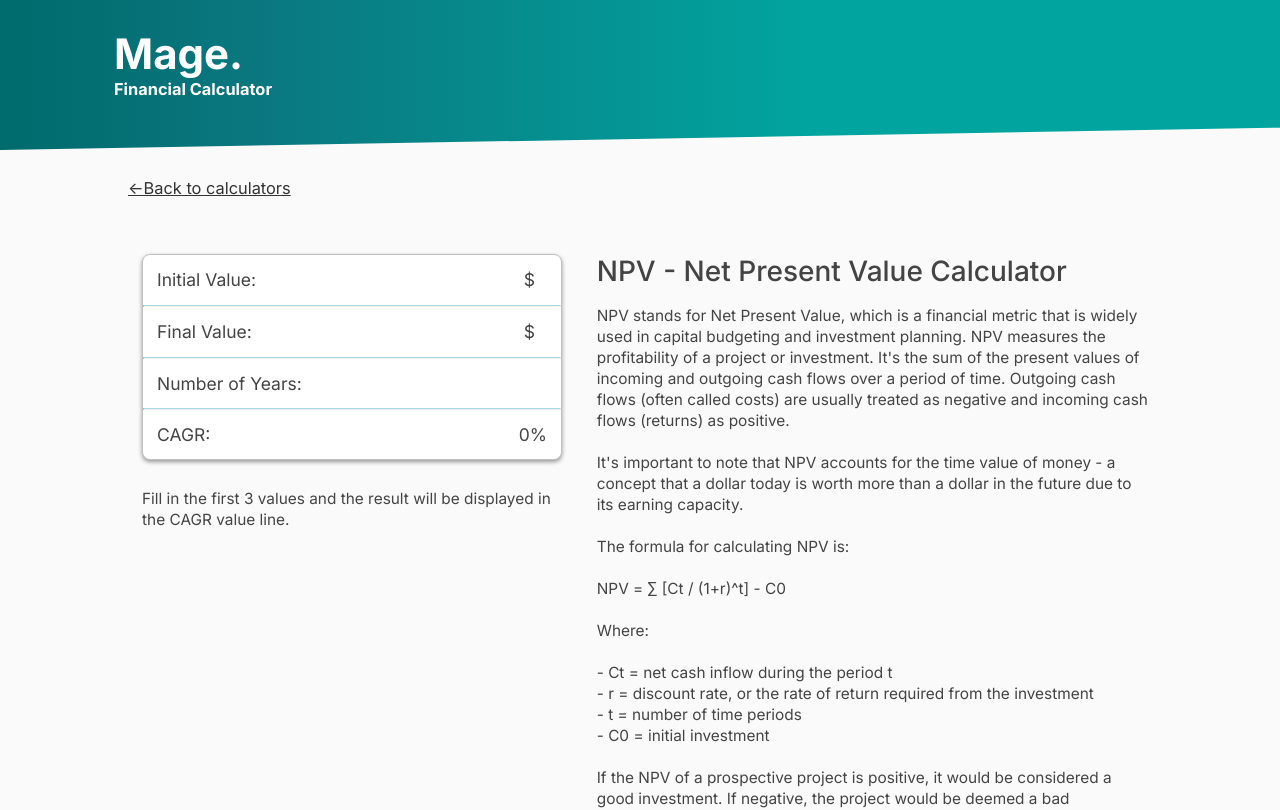
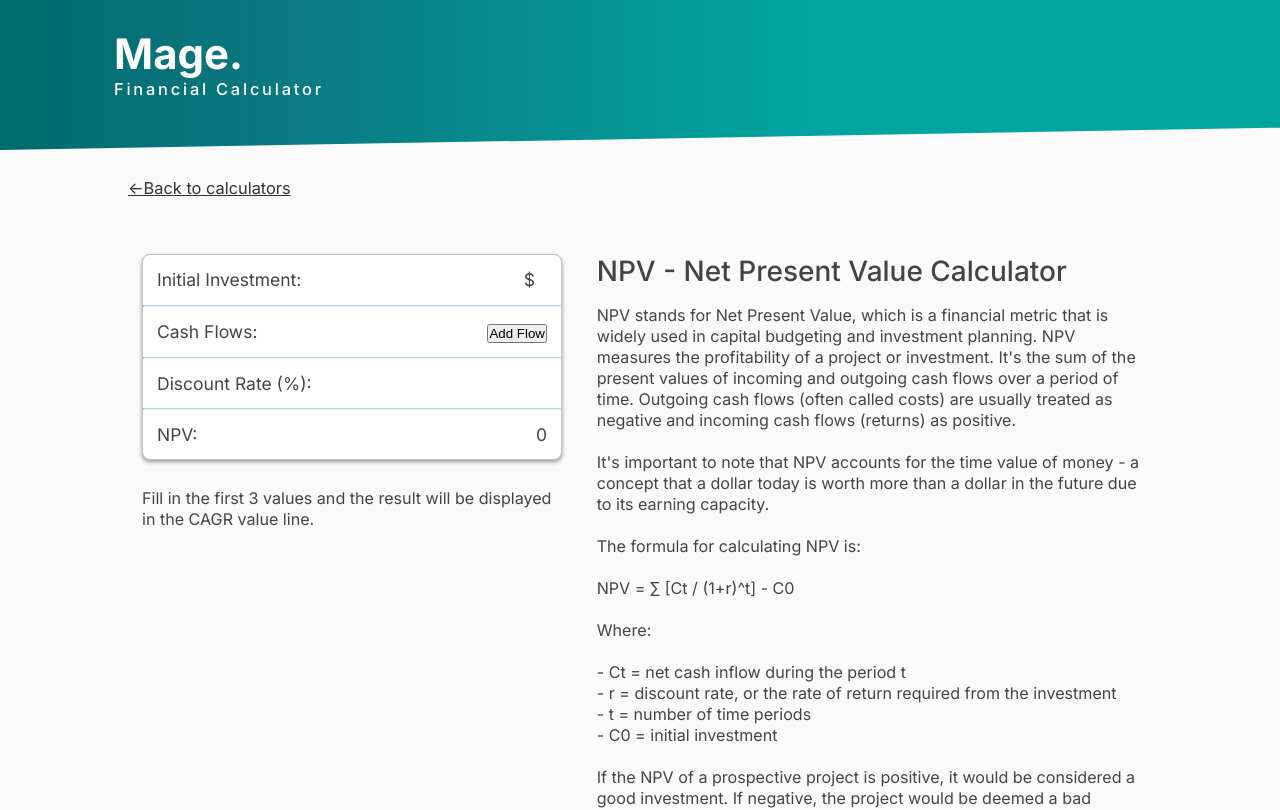
Before and after one commit to adiarora7/financial-calculator, a Next.js app: page /calculators/npv in a window 1280 px wide. Shown: the top 810 px of the page. Built offline with nearby package versions, Linux system fonts and the light colour scheme.

Commit message:
changed header text - edited dead links

```diff
--- a/app/calculators/npv/page.js
+++ b/app/calculators/npv/page.js
@@ -1,5 +1,5 @@
 'use client'
-import CAGRCalculator from "@/app/components/cagr"
+import NPVCalculator from "@/app/components/npv"
 import Link from "next/link"
 import Header2 from "@/app/components/header2"
 
@@ -13,7 +13,7 @@ export default function Home() {
           </Link>
           <div className="body">
             <div className="left-side">
-              <CAGRCalculator/>
+              <NPVCalculator/>
               <p>Fill in the first 3 values and the result will be displayed in the CAGR value line.
               </p>
             </div>
--- a/app/components/header.js
+++ b/app/components/header.js
@@ -3,11 +3,20 @@ import Link from "next/link";
 export default function Header(){
     return(
         <header>
-            <div className="header__bg"></div>
+            <div className="header__bg">
+                <span></span>
+            </div>
             <div className="resize">
                 <Link href="/"><h1>Mage.</h1></Link>
                 <h3>Financial Calculator</h3>
-                <p>Your one-stop destination for a collection of calculators designed to assist you in various areas of your life. Whether you need help with financial planning, scientific calculations, culinary endeavors, or everyday tasks, we've got you covered. Discover the power of precision with our wide range of calculators.</p>
+                <p>Your one-stop destination for a collection of calculators designed to
+                    assist you in various areas of finance. From
+                    business planning & investments to taxes & mortgages,
+                    we've got you covered. Discover the power of
+                    precision with our wide range of calculators.
+                    <br/><br/>
+                    Currently a work in progress; we're adding calculators daily!
+                </p>
             </div>
         </header>
     );
--- /dev/null
+++ b/app/components/npv.js
@@ -0,0 +1,92 @@
+'use client'
+import React, { useState } from 'react';
+import { useEffect } from 'react';
+
+export default function NPVCalculator() {
+  const [initialInvestment, setInitialInvestment] = useState('');
+  const [cashFlows, setCashFlows] = useState([]);
+  const [discountRate, setDiscountRate] = useState('');
+  const [npv, setNPV] = useState(0);
+
+  const calculate = () => {
+    const initial = parseFloat(initialInvestment);
+    const flows = cashFlows.map((flow) => parseFloat(flow));
+    const rate = parseFloat(discountRate);
+
+    if (initial && flows.every((flow) => !isNaN(flow)) && rate) {
+      const npvValue = flows.reduce((acc, flow, index) => {
+        return acc + flow / Math.pow(1 + rate, index + 1);
+      }, -initial);
+      setNPV(npvValue.toFixed(2));
+    } else {
+      setNPV(0);
+    }
+  };
+
+  useEffect(() => {
+    calculate();
+  }, [initialInvestment, cashFlows, discountRate]);
+
+  const handleFlowChange = (index, value) => {
+    const updatedFlows = [...cashFlows];
+    updatedFlows[index] = value;
+    setCashFlows(updatedFlows);
+  };
+
+  const addFlow = () => {
+    setCashFlows([...cashFlows, '']);
+  };
+
+  return (
+    <div className='calculator'>
+      <label>
+        Initial Investment:
+        <div className='input'>
+          <input
+            pattern="[0-9]*"
+            type="number"
+            value={initialInvestment}
+            onChange={(e) => setInitialInvestment(e.target.value)}
+          />
+          <span>$</span>
+        </div>
+      </label>
+      <hr />
+      <label>
+        Cash Flows:
+        <div>
+          {cashFlows.map((flow, index) => (
+            <div className='input' key={index}>
+              <input
+                pattern="[0-9]*"
+                type="number"
+                value={flow}
+                onChange={(e) => handleFlowChange(index, e.target.value)}
+              />
+              <span>$</span>
+            </div>
+          ))}
+          <button onClick={addFlow}>Add Flow</button>
+        </div>
+      </label>
+      <hr />
+      <label>
+        Discount Rate (%):
+        <input
+          pattern="[0-9]*"
+          type="number"
+          value={discountRate}
+          onChange={(e) => setDiscountRate(e.target.value)}
+          style={{
+            width: '60%',
+            paddingRight: '5%'
+          }}
+        />
+      </label>
+      <hr />
+      <div className='result'>
+        <label>NPV:</label> {npv}
+      </div>
+    </div>
+  );
+}
--- a/app/globals.css
+++ b/app/globals.css
@@ -43,7 +43,7 @@ h2{
 }
 
 p{
-  font-size:1.1rem;
+  font-size:1.15rem;
   line-height: 1.5rem;
 
 }
@@ -58,6 +58,10 @@ header {
   overflow: hidden;
   background-color: #FAFAFB;
   min-width: 100vw;
+}
+
+header span{
+  background-image: linear-gradient(90deg, rgba(0,107,108,1) 0%, rgb(17, 156, 166) 19%, rgba(2,164,159,1) 63%);
 }
 
 .resize{
@@ -112,6 +116,8 @@ header h1, header h3, header p{
 }
 header h3, .header2 h3{
   margin-bottom: 1rem;
+  font-weight:500;
+  letter-spacing:0.2rem;
 }
 
 .footer{
@@ -176,6 +182,11 @@ header h3, .header2 h3{
 .card p{
   font-size:1.25rem;
   color: #333;
+  font-weight: 500;
+}
+
+.card:hover p{
+  color:rgb(0, 107, 107);
 }
 
 
@@ -474,3 +485,8 @@ input[type="text"]{
     font-size:0.6rem;
   }
 }
+@media(max-width: 320px){
+  header{
+    height: 292px;
+  }
+}
```
Also changed, not shown: app/page.js (+5 -16 lines).
